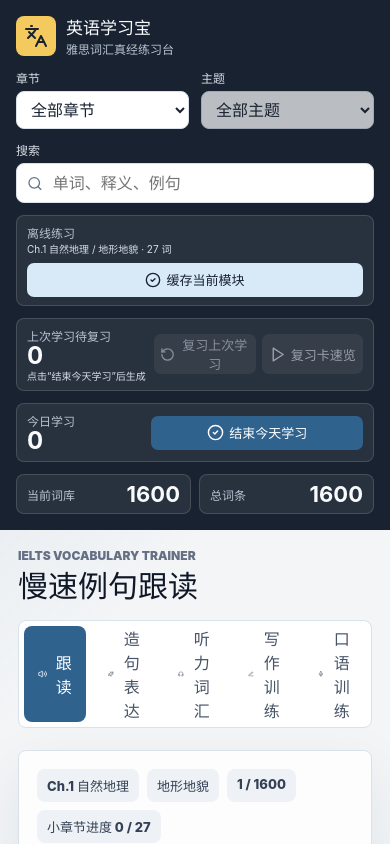
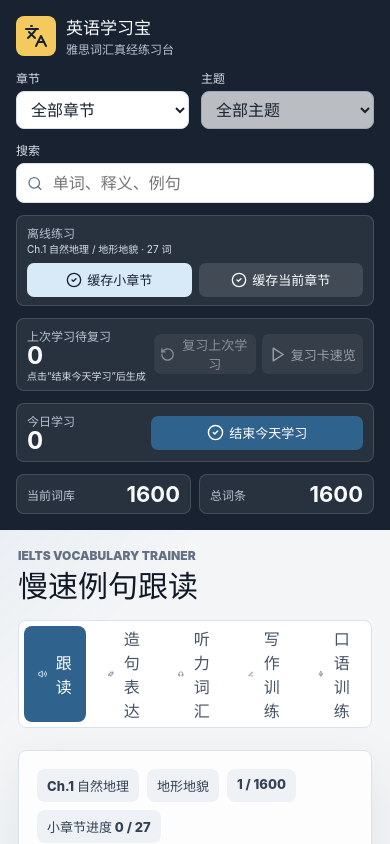
Before and after one commit to johnirving6666sgp/english-bao, a React (Vite) app: page / in a window 390 px wide. Shown: the top 844 px of the page. Built offline with nearby package versions, Linux system fonts and the light colour scheme.

Commit message:
Allow chapter-level offline caching

```diff
--- a/src/main.jsx
+++ b/src/main.jsx
@@ -651,6 +651,16 @@ function App() {
   const sectionDone = Object.keys(sectionRecords).length;
   const expressionScore = scoreExpression(englishExpression, current.term);
   const currentRepeatPackage = repeatPackageManifest[sectionPackageKey(current.chapterId, current.sectionTitle)];
+  const chapterRepeatEntries = useMemo(
+    () => allEntries.filter((entry) => entry.chapterId === current.chapterId),
+    [allEntries, current.chapterId]
+  );
+  const chapterRepeatPackageUrls = useMemo(() => {
+    const sectionTitles = [...new Set(chapterRepeatEntries.map((entry) => entry.sectionTitle))];
+    return sectionTitles
+      .map((title) => repeatPackageManifest[sectionPackageKey(current.chapterId, title)]?.url)
+      .filter(Boolean);
+  }, [chapterRepeatEntries, current.chapterId]);
   const offlineAudioUrls = useMemo(() => {
     if (mode === 'listening') {
       return [
@@ -668,10 +678,18 @@ function App() {
 
     return [];
   }, [currentRepeatPackage?.url, filteredListeningEntries, mode, sectionEntries]);
+  const offlineChapterAudioUrls = useMemo(() => {
+    if (mode !== 'repeat') return [];
+    return [
+      ...chapterRepeatPackageUrls,
+      ...chapterRepeatEntries.map((entry) => exampleAudioManifest[entry.example])
+    ].filter(Boolean);
+  }, [chapterRepeatEntries, chapterRepeatPackageUrls, mode]);
   const offlineScopeLabel =
     mode === 'listening'
       ? `${listeningScene === 'all' ? '全部听力词汇' : listeningScene} · ${filteredListeningEntries.length} 词`
       : `${current.chapterTitle} / ${current.sectionTitle} · ${sectionEntries.length} 词`;
+  const offlineChapterScopeLabel = `${current.chapterTitle} · ${chapterRepeatEntries.length} 词`;
 
   useEffect(() => {
     setIndex((value) => Math.min(value, Math.max(filteredEntries.length - 1, 0)));
@@ -797,10 +815,10 @@ function App() {
     saveProgress(makeCurrentProgress());
   }
 
-  const cacheForOffline = async () => {
-    if (!supportsOfflineCache || !offlineAudioUrls.length || offlineCaching) return;
+  const cacheForOffline = async (urls = offlineAudioUrls, label = offlineScopeLabel) => {
+    if (!supportsOfflineCache || !urls.length || offlineCaching) return;
     setOfflineCaching(true);
-    const uniqueUrls = [...new Set(offlineAudioUrls)];
+    const uniqueUrls = [...new Set(urls)];
     let cachedCount = 0;
     const failed = [];
 
@@ -821,7 +839,7 @@ function App() {
 
       const audioCache = await caches.open('english-bao-audio-v1');
       for (const [position, url] of uniqueUrls.entries()) {
-        setOfflineStatus(`正在缓存 ${position + 1} / ${uniqueUrls.length}：${offlineScopeLabel}`);
+        setOfflineStatus(`正在缓存 ${position + 1} / ${uniqueUrls.length}：${label}`);
         try {
           const response = await fetch(url, { cache: 'reload' });
           if (!response.ok) throw new Error(`HTTP ${response.status}`);
@@ -835,7 +853,7 @@ function App() {
       setOfflineStatus(
         failed.length
           ? `已缓存 ${cachedCount} 条音频，${failed.length} 条失败；联网后可再点一次补齐。`
-          : `离线缓存完成：${offlineScopeLabel}。`
+          : `离线缓存完成：${label}。`
       );
     } catch {
       setOfflineStatus('离线缓存失败。请确认浏览器允许站点存储，并保持联网后再试。');
@@ -2729,12 +2747,23 @@ function App() {
                 <button
                   type="button"
                   className="offline-button"
-                  onClick={cacheForOffline}
+                  onClick={() => cacheForOffline()}
                   disabled={!supportsOfflineCache || offlineCaching || !offlineAudioUrls.length}
                 >
                   <CheckCircle2 size={16} />
-                  {offlineCaching ? '缓存中' : '缓存当前模块'}
+                  {offlineCaching ? '缓存中' : mode === 'listening' ? '缓存当前列表' : '缓存小章节'}
                 </button>
+                {mode === 'repeat' && (
+                  <button
+                    type="button"
+                    className="offline-button quiet"
+                    onClick={() => cacheForOffline(offlineChapterAudioUrls, offlineChapterScopeLabel)}
+                    disabled={!supportsOfflineCache || offlineCaching || !offlineChapterAudioUrls.length}
+                  >
+                    <CheckCircle2 size={16} />
+                    缓存当前章节
+                  </button>
+                )}
                 {offlineStatus && <p>{offlineStatus}</p>}
               </section>
             )}
--- a/src/styles.css
+++ b/src/styles.css
@@ -183,7 +183,13 @@ input:disabled {
 
 .offline-box {
   display: grid;
+  grid-template-columns: 1fr 1fr;
   gap: 10px;
+}
+
+.offline-box > div,
+.offline-box p {
+  grid-column: 1 / -1;
 }
 
 .review-button {
@@ -241,6 +247,11 @@ input:disabled {
   color: #182230;
   background: #d8e9f8;
   font-weight: 900;
+}
+
+.offline-button.quiet {
+  color: #f8fafc;
+  background: rgba(255, 255, 255, 0.12);
 }
 
 .review-box span,
@@ -1394,10 +1405,14 @@ textarea[readonly] {
   }
 
   .offline-box {
-    grid-template-columns: minmax(0, 1fr) minmax(160px, 0.6fr);
+    grid-template-columns: minmax(0, 1fr) repeat(2, minmax(132px, 0.34fr));
     align-items: center;
     gap: 10px;
     padding: 9px 12px;
+  }
+
+  .offline-box > div {
+    grid-column: auto;
   }
 
   .review-box small,
@@ -1574,8 +1589,13 @@ textarea[readonly] {
   }
 
   .offline-box {
-    grid-template-columns: 1fr;
+    grid-template-columns: repeat(2, minmax(0, 1fr));
     gap: 7px;
+    grid-column: 1 / -1;
+  }
+
+  .offline-box > div,
+  .offline-box p {
     grid-column: 1 / -1;
   }
 
```
